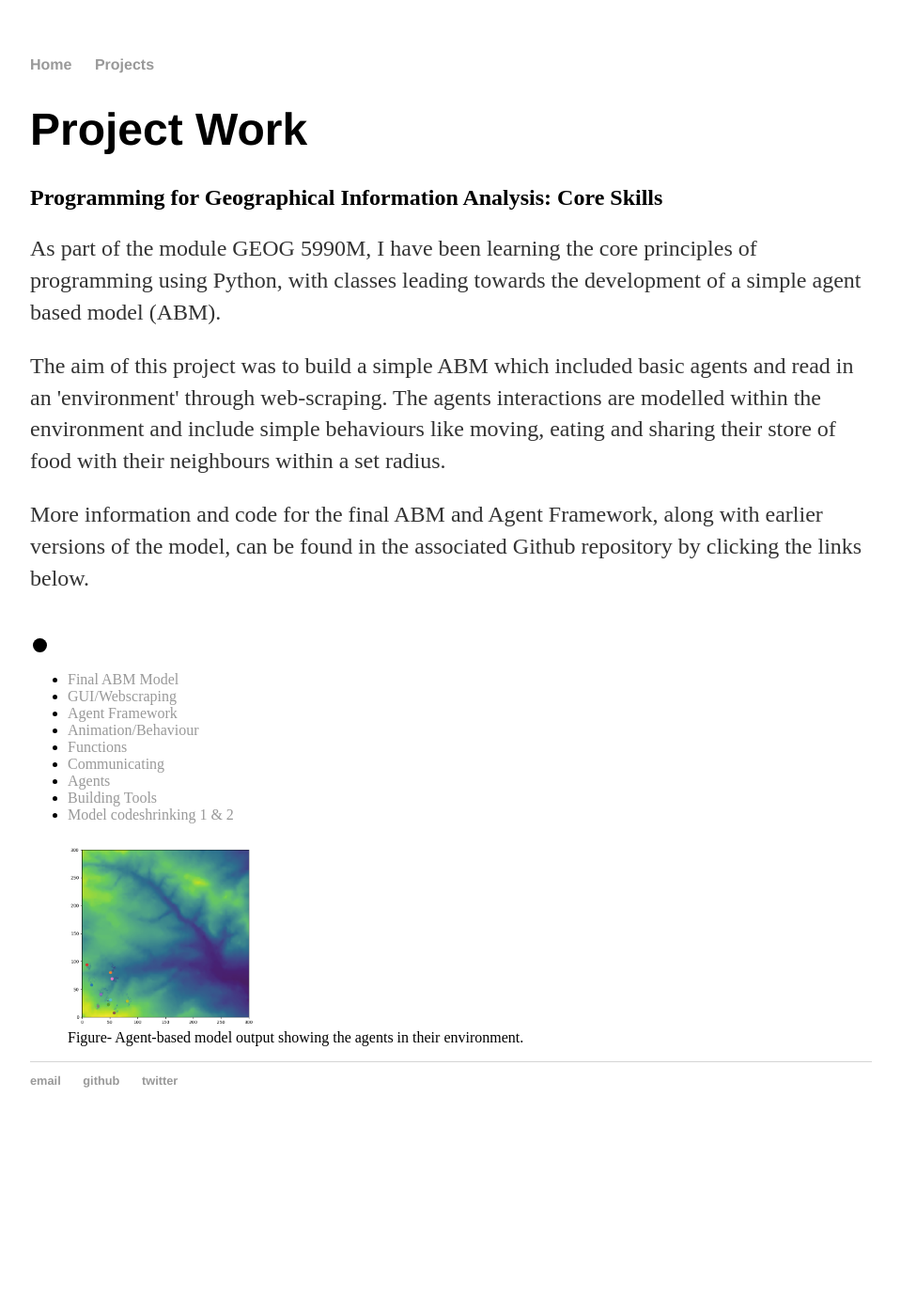
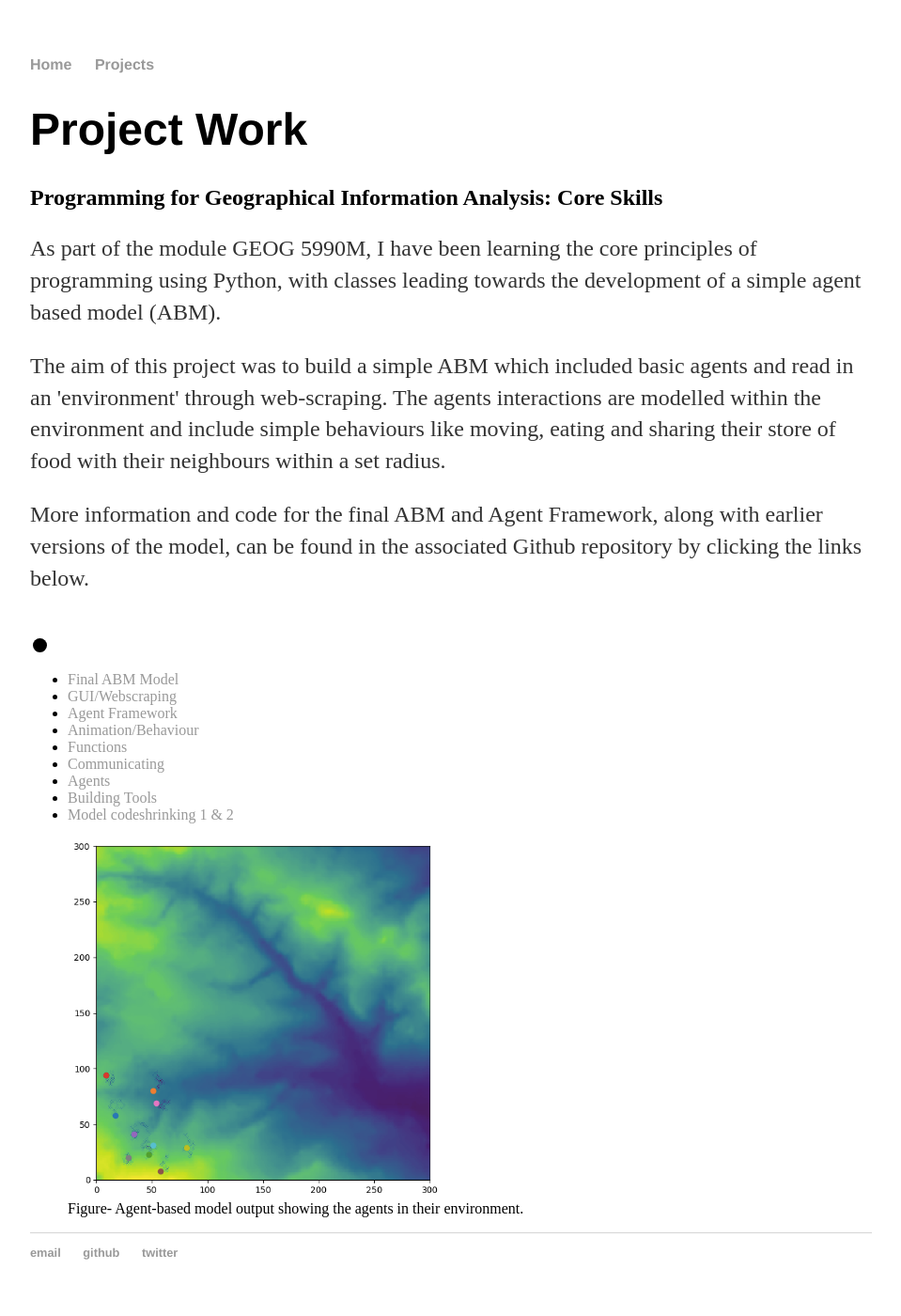
Before and after one commit to ee16hls/ee16hls.github.io, a Jekyll site: the page built from projects/index.html, in a window 1280 px wide. Shown: the whole page at 94% size, without its empty margins (160-1119 px from the left). Built offline with Jekyll 4.4.1, drawn with Linux system fonts in a browser that asks for light colours; before the commit the page ends 1217 px from its top, so only the background shows below that.

Commit message:
Update index.html

```diff
--- a/projects/index.html
+++ b/projects/index.html
@@ -27,11 +27,10 @@ title: projects
      <li><a href="https://github.com/ee16hls/PGIA-Practicals/tree/master/src/unpackaged/abm/Building_Tools">Building Tools</a></li>
      <li><a href="https://github.com/ee16hls/PGIA-Practicals/tree/master/src/unpackaged/abm/Model_Codeshrinking_1%262">Model codeshrinking 1 & 2</a></li>
 
-    </p>
   </ul>
 
   <figure>
-    <img src="ABMoutput.png" alt="Figure showing the ABM output with the agents in their 'environment'" style="width:200px;height300px;" class="center">
+    <img src="ABMoutput.png" alt="Figure showing the ABM output with the agents in their 'environment'" class="center" style="width:400px;height500px;">
     <figcaption>Figure- Agent-based model output showing the agents in their environment.</figcaption>
   </figure>
 
```
